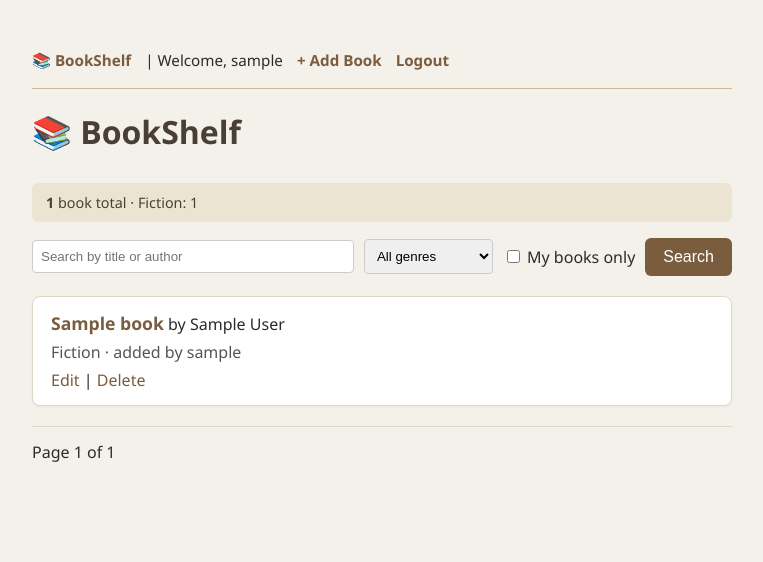
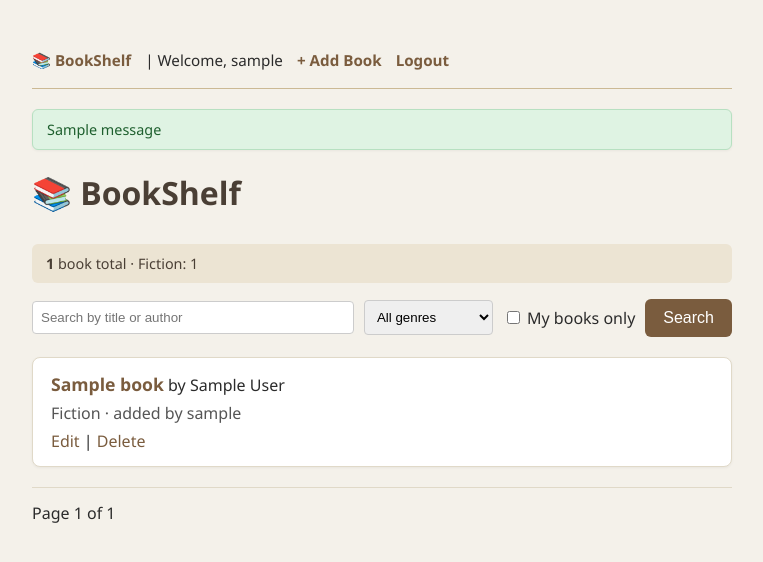
Before and after one commit to SaiGadwe/bookshelf-project, a Django app: page / in a window 1280 px wide. Shown: the top 562 px of the page, without its empty margins (258-1021 px from the left). Run offline with Django 5.2, Linux system fonts and the light colour scheme; a user stored in the database is signed in; tables that the repository leaves empty hold one stand-in row (values such as "Sample post"); one stand-in notice (Sample message) is shown.

Commit message:
add success and info messages

```diff
--- a/books/static/books/style.css
+++ b/books/static/books/style.css
@@ -23,6 +23,37 @@ hr {
     border: none;
     border-top: 1px solid #cbb994;
     margin-bottom: 20px;
+}
+
+.messages {
+    list-style: none;
+    padding: 0;
+    margin-bottom: 16px;
+}
+
+.message {
+    padding: 10px 14px;
+    border-radius: 6px;
+    margin-bottom: 8px;
+    font-size: 0.9em;
+}
+
+.message-success {
+    background: #dff3e3;
+    color: #1e5f2e;
+    border: 1px solid #b7e0c1;
+}
+
+.message-info {
+    background: #e2eef7;
+    color: #2b567d;
+    border: 1px solid #b9d7ec;
+}
+
+.message-error {
+    background: #f8d9d9;
+    color: #7d2b2b;
+    border: 1px solid #eab9b9;
 }
 
 h1 {
@@ -84,8 +115,11 @@ a:hover {
     font-weight: 600;
 }
 
-ul {
+ul.messages, ul {
     list-style: none;
+}
+
+ul:not(.messages) {
     padding: 0;
 }
 
--- a/books/templates/books/navbar.html
+++ b/books/templates/books/navbar.html
@@ -10,3 +10,11 @@
     {% endif %}
 </nav>
 <hr>
+
+{% if messages %}
+    <ul class="messages">
+        {% for message in messages %}
+            <li class="message message-{{ message.tags }}">{{ message }}</li>
+        {% endfor %}
+    </ul>
+{% endif %}
--- a/books/views.py
+++ b/books/views.py
@@ -1,3 +1,4 @@
+from django.contrib import messages
 from django.core.paginator import Paginator
 from django.db.models import Q, Count
 from django.shortcuts import render, redirect, get_object_or_404
@@ -64,6 +65,7 @@ def add_book(request):
             book = form.save(commit=False)
             book.added_by = request.user
             book.save()
+            messages.success(request, f'"{book.title}" was added to your shelf.')
             return redirect('book_list')
     else:
         form = BookForm()
@@ -77,6 +79,7 @@ def edit_book(request, pk):
         form = BookForm(request.POST, request.FILES, instance=book)
         if form.is_valid():
             form.save()
+            messages.success(request, f'"{book.title}" was updated.')
             return redirect('book_list')
     else:
         form = BookForm(instance=book)
@@ -87,7 +90,9 @@ def edit_book(request, pk):
 def delete_book(request, pk):
     book = get_object_or_404(Book, pk=pk)
     if request.method == 'POST':
+        title = book.title
         book.delete()
+        messages.success(request, f'"{title}" was removed from your shelf.')
         return redirect('book_list')
     return render(request, 'books/delete_book.html', {'book': book})
 
@@ -98,6 +103,7 @@ def register_view(request):
         if form.is_valid():
             user = form.save()
             login(request, user)
+            messages.success(request, f'Welcome, {user.username}! Your account was created.')
             return redirect('book_list')
     else:
         form = UserCreationForm()
@@ -106,4 +112,5 @@ def register_view(request):
 
 def logout_view(request):
     logout(request)
+    messages.info(request, 'You have been logged out.')
     return redirect('login')
```
